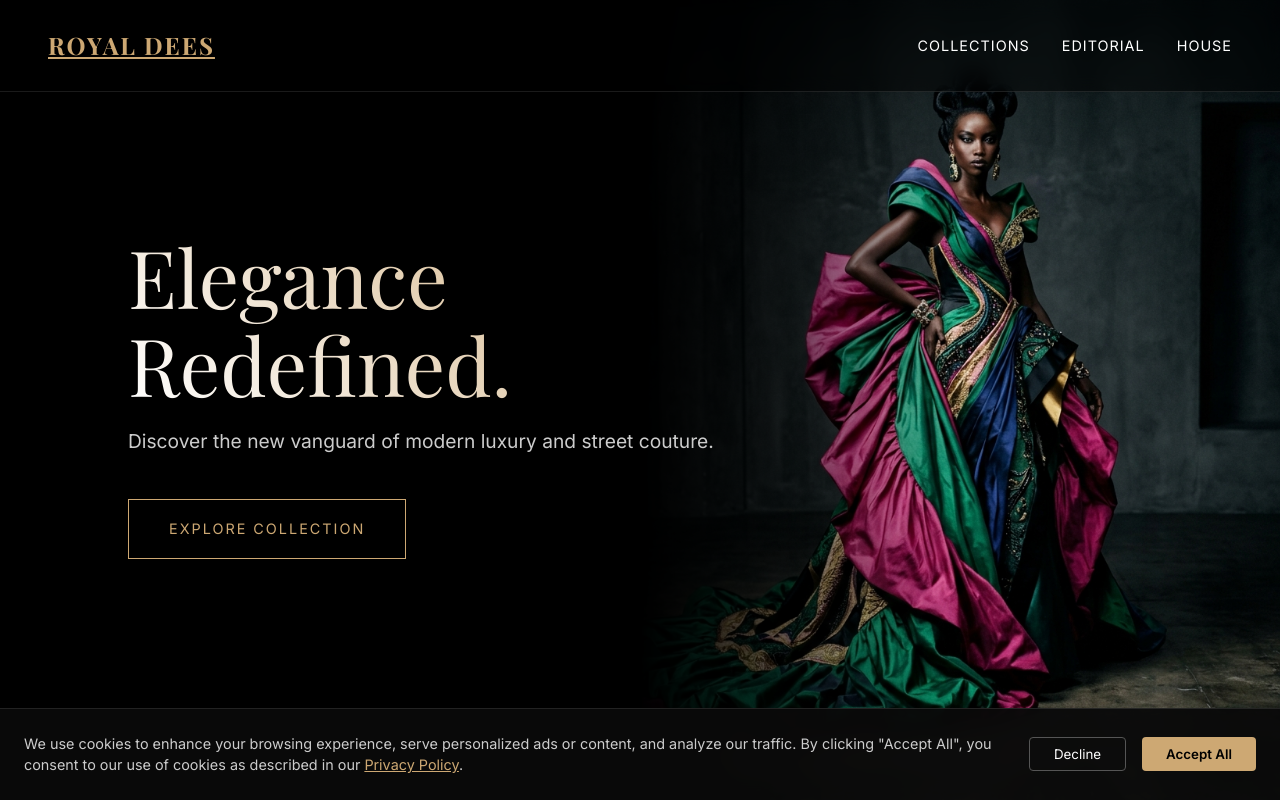
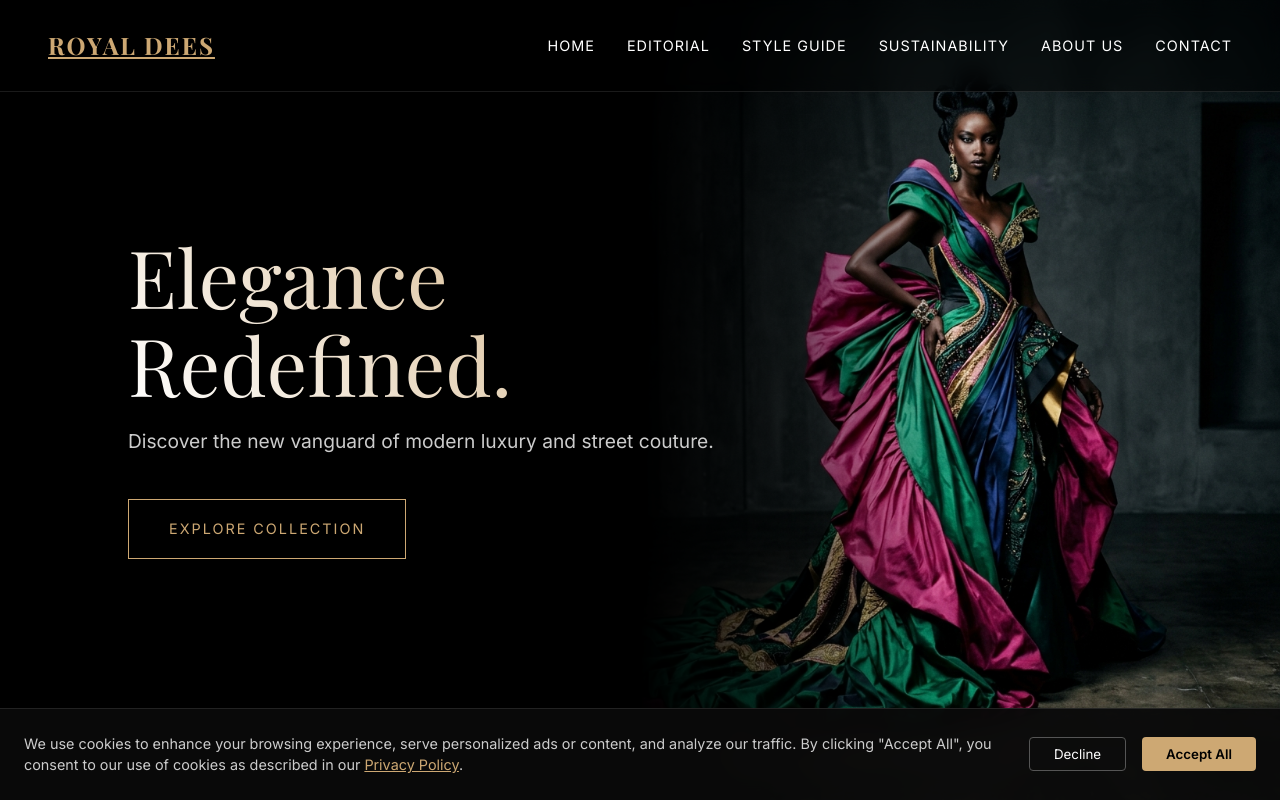
Before and after one commit to crashingdown90/royaldeesfashions, a Next.js app: page / in a window 1280 px wide. Shown: the top 800 px of the page. Built offline with nearby package versions, Linux system fonts and the light colour scheme; a web font is replaced by a local one.

Commit message:
feat: complete navbar with all essential links

```diff
--- a/src/components/Navbar.tsx
+++ b/src/components/Navbar.tsx
@@ -19,9 +19,12 @@ export default function Navbar() {
 
       {/* Desktop Menu */}
       <ul className="nav-links">
-        <li><Link href="/#collections">Collections</Link></li>
+        <li><Link href="/">Home</Link></li>
         <li><Link href="/editorial">Editorial</Link></li>
-        <li><Link href="/about">House</Link></li>
+        <li><Link href="/category/style-guide">Style Guide</Link></li>
+        <li><Link href="/category/sustainability">Sustainability</Link></li>
+        <li><Link href="/about">About Us</Link></li>
+        <li><Link href="/contact">Contact</Link></li>
       </ul>
 
       {/* Hamburger Icon */}
@@ -34,9 +37,12 @@ export default function Navbar() {
       {/* Mobile Menu Overlay */}
       <div className={`mobile-menu ${isOpen ? "active" : ""}`}>
         <div className="mobile-menu-content">
-          <Link href="/#collections" onClick={() => setIsOpen(false)}>Collections</Link>
+          <Link href="/" onClick={() => setIsOpen(false)}>Home</Link>
           <Link href="/editorial" onClick={() => setIsOpen(false)}>Editorial</Link>
-          <Link href="/about" onClick={() => setIsOpen(false)}>House</Link>
+          <Link href="/category/style-guide" onClick={() => setIsOpen(false)}>Style Guide</Link>
+          <Link href="/category/sustainability" onClick={() => setIsOpen(false)}>Sustainability</Link>
+          <Link href="/about" onClick={() => setIsOpen(false)}>About Us</Link>
+          <Link href="/contact" onClick={() => setIsOpen(false)}>Contact</Link>
         </div>
       </div>
     </nav>
```
